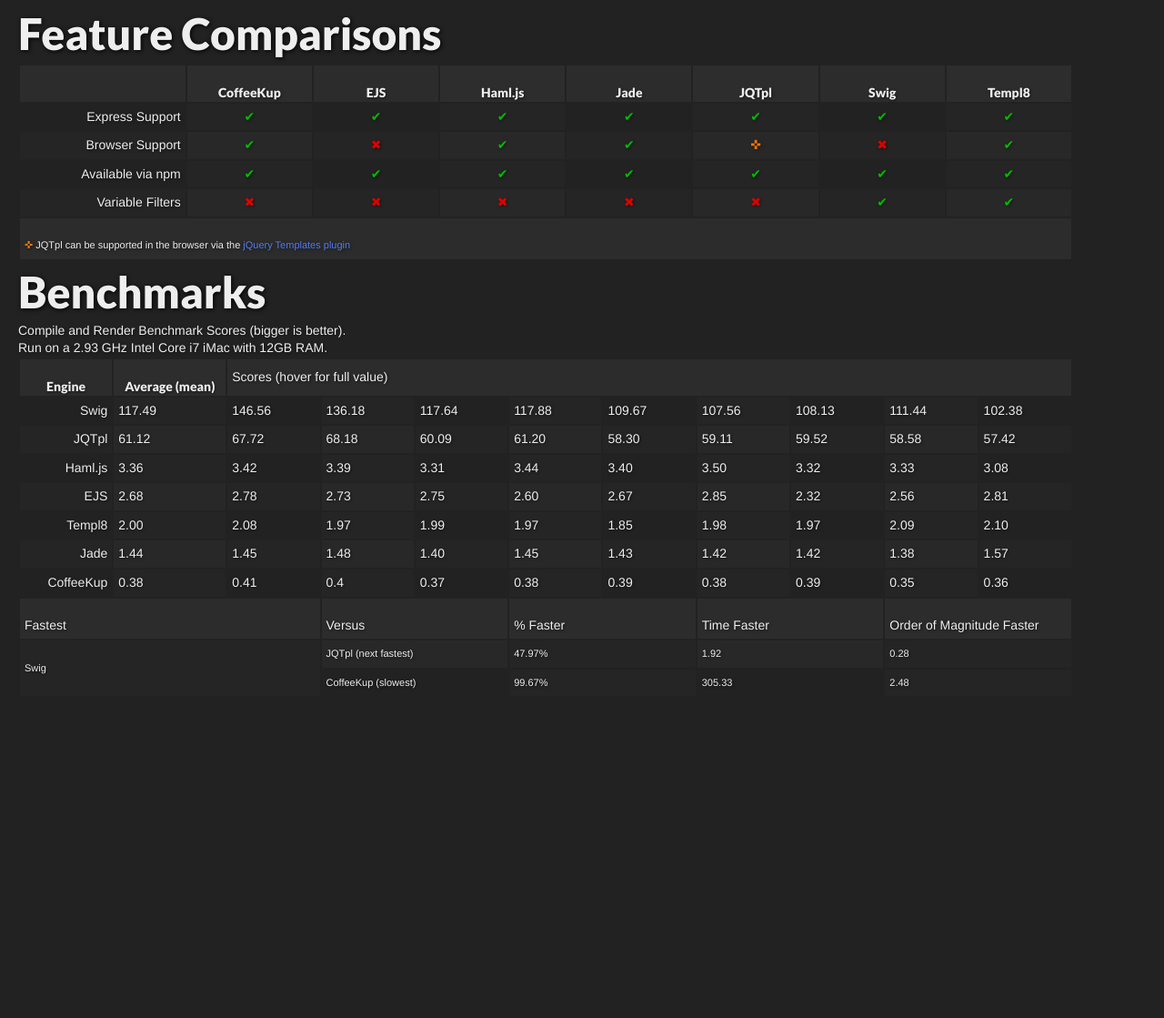
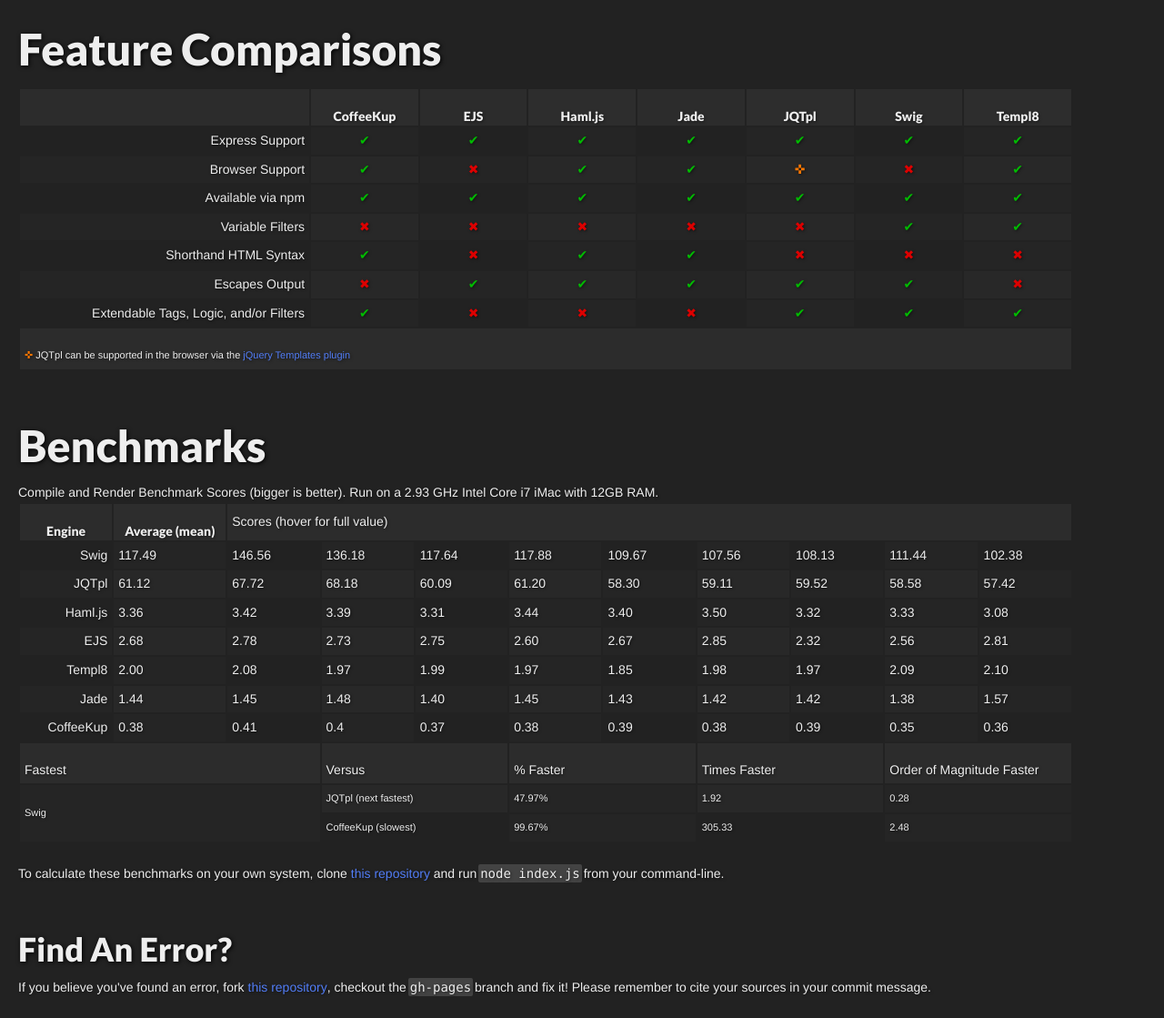
Before and after one commit to paularmstrong/node-templates, a website: page index.html in a window 1280 px wide. Shown: the part 303-1422 px from the top of the page at 91% size. Before the commit the page ends 1090 px from the top, so only its background shows below. Drawn offline with Linux system fonts and the light colour scheme.

Commit message:
add some features, styles, text

```diff
--- a/index.html
+++ b/index.html
@@ -83,6 +83,36 @@
                     <td><span class="yes">✔</span></td>
                     <td><span class="yes">✔</span></td>
                 </tr>
+                <tr>
+                    <th scope="row">Shorthand HTML Syntax</th>
+                    <td><span class="yes">✔</span></td>
+                    <td><span class="no">✖</span></td>
+                    <td><span class="yes">✔</span></td>
+                    <td><span class="yes">✔</span></td>
+                    <td><span class="no">✖</span></td>
+                    <td><span class="no">✖</span></td>
+                    <td><span class="no">✖</span></td>
+                </tr>
+                <tr>
+                    <th scope="row">Escapes Output</th>
+                    <td><span class="no">✖</span></td>
+                    <td><span class="yes">✔</span></td>
+                    <td><span class="yes">✔</span></td>
+                    <td><span class="yes">✔</span></td>
+                    <td><span class="yes">✔</span></td>
+                    <td><span class="yes">✔</span></td>
+                    <td><span class="no">✖</span></td>
+                </tr>
+                <tr>
+                    <th scope="row">Extendable Tags, Logic, and/or Filters</th>
+                    <td><span class="yes">✔</span></td>
+                    <td><span class="no">✖</span></td>
+                    <td><span class="no">✖</span></td>
+                    <td><span class="no">✖</span></td>
+                    <td><span class="yes">✔</span></td>
+                    <td><span class="yes">✔</span></td>
+                    <td><span class="yes">✔</span></td>
+                </tr>
             </tbody>
             <tfoot>
                 <tr id="jqtpl-browser">
@@ -96,7 +126,7 @@
         <h1>Benchmarks</h1>
 
         <table>
-            <caption>Compile and Render Benchmark Scores (bigger is better).<br />Run on a 2.93 GHz Intel Core i7 iMac with 12GB RAM.</caption>
+            <caption>Compile and Render Benchmark Scores (bigger is better). Run on a 2.93 GHz Intel Core i7 iMac with 12GB RAM.</caption>
             <thead>
                 <tr>
                     <th>Engine</th>
@@ -202,7 +232,7 @@
                     <th colspan="3">Fastest</th>
                     <th colspan="2">Versus</th>
                     <th colspan="2">% Faster</th>
-                    <th colspan="2">Time Faster</th>
+                    <th colspan="2">Times Faster</th>
                     <th colspan="2">Order of Magnitude Faster</th>
                 </tr>
                 <tr>
@@ -221,7 +251,14 @@
             </tfoot>
         </table>
 
+        <p>To calculate these benchmarks on your own system, clone <a href="https://github.com/paularmstrong/node-templates">this repository</a> and run <code>node index.js</code> from your command-line.</p>
+
     </section>
+
+    <footer>
+        <h2>Find An Error?</h2>
+        <p>If you believe you've found an error, fork <a href="https://github.com/paularmstrong/node-templates">this repository</a>, checkout the <code>gh-pages</code> branch and fix it! Please remember to cite your sources in your commit message.</p>
+    </footer>
 
 </body>
 </html>
--- a/styles.css
+++ b/styles.css
@@ -18,9 +18,14 @@
 	margin: 20px;
 }
 
+section {
+    margin: 0 0 48px;
+}
+
 h1, h2, h3, h4, h5, h6 {
 	font-family: 'Lato', sans-serif;
 	text-shadow: 1px 1px 5px rgba(0,0,0,1);
+	margin: 0 0 0.2em;
 }
 
 h1 { font-size: 48px; line-height: 1.4em; }
@@ -34,7 +39,7 @@
     font-size: 0.5em;
 }
 
-p, ul, ol, dl {
+p, ul, ol, dl, table {
     margin: 0 0 24px;
 }
     ul, ol, dl {
@@ -53,6 +58,17 @@
             margin-top: 24px;
         }
 
+code {
+    background: rgba(100,100,100,0.5);
+    padding: 2px;
+    margin: -2px;
+    font-family: Monaco, "Courier New", Courier, monospace;
+    -webkit-border-radius: 2px;
+    -moz-border-radius: 2px;
+    -ms-border-radius: 2px;
+    -o-border-radius: 2px;
+    border-radius: 2px;
+}
 
 a,
 a:link {
@@ -70,9 +86,6 @@
     -o-border-radius: 2px;
     border-radius: 2px;
 }
-    a:visited {
-        color: #645cf6;
-    }
     a:hover {
         background: #527DF6;
         color: #DDD;
```
